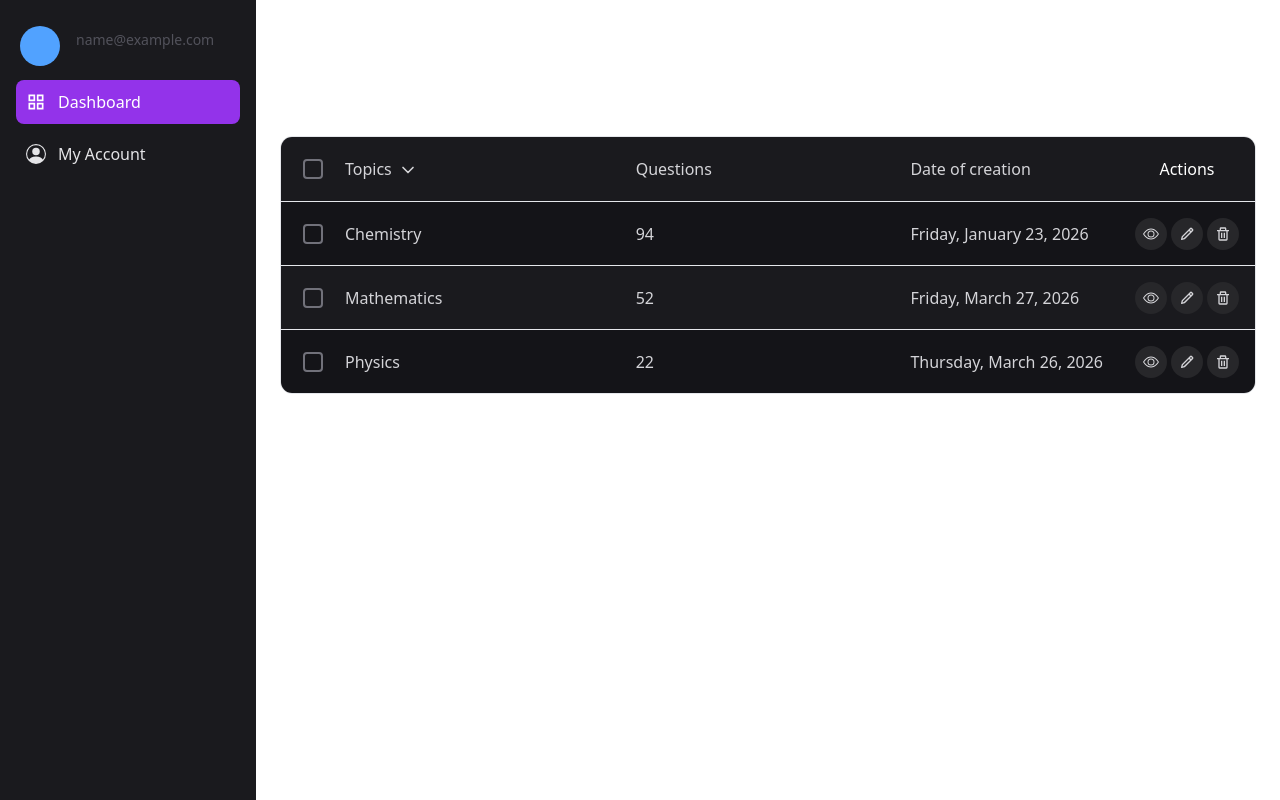
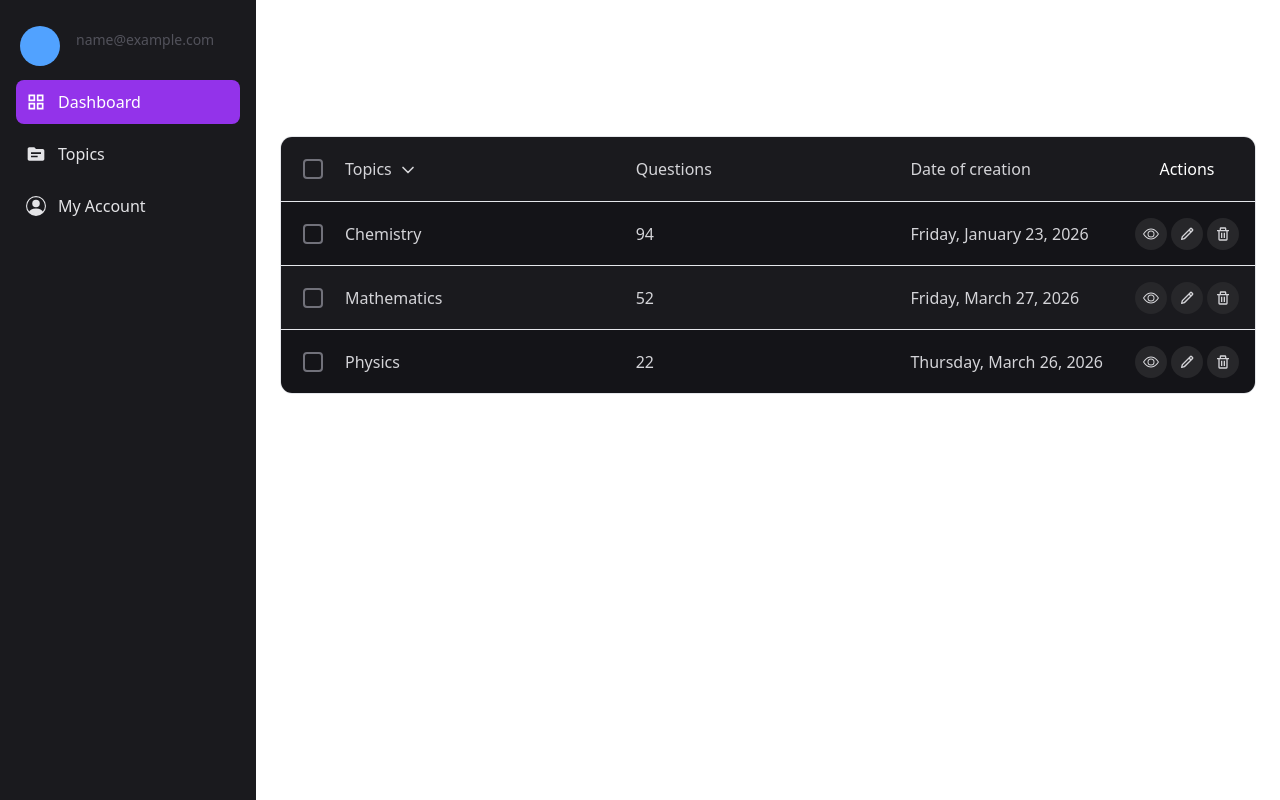
Before and after one commit to LuizGomes56/poosd_final_project, a React (Vite) app in the folder frontend/: page /settings/dashboard in a window 1280 px wide. Built offline with nearby package versions, Linux system fonts and the light colour scheme; sample sign-in values are in the browser's storage.

Commit message:
add topics to sidebar

```diff
--- a/frontend/src/components/Sidebar.tsx
+++ b/frontend/src/components/Sidebar.tsx
@@ -1,5 +1,5 @@
 import { BsPersonCircle } from "react-icons/bs";
-import { MdGridView } from "react-icons/md";
+import { MdGridView, MdTopic } from "react-icons/md";
 import { Navigate, NavLink, useParams } from "react-router-dom";
 import { useUser } from "../providers/UserProvider";
 import Photo from "./Photo";
@@ -36,6 +36,7 @@ const Sidebar = () => {
 
     const menuItems = [
         { id: "dashboard", text: "Dashboard", icon: <MdGridView className="h-5 w-5" /> },
+        { id: "topics", text: "Topics", icon: <MdTopic className="h-5 w-5" /> },
         { id: "account", text: "My Account", icon: <BsPersonCircle className="h-5 w-5" /> },
     ];
 
--- a/frontend/src/pages/App.tsx
+++ b/frontend/src/pages/App.tsx
@@ -3,9 +3,11 @@ import Dashboard from "../components/Dashboard";
 import AccountSettings from "./AccountSettings";
 import { useParams } from "react-router-dom";
 import Sidebar from "../components/Sidebar";
+import Topics from "./Topics";
 
 const componentMap: Record<string, React.ComponentType> = {
     dashboard: Dashboard,
+    topics: Topics,
     account: AccountSettings,
 };
 
--- a/frontend/src/pages/Topics.tsx
+++ b/frontend/src/pages/Topics.tsx
@@ -61,10 +61,6 @@ export default function Topics() {
 
             {/* Page header */}
             <div className="flex flex-col gap-0.5">
-                <p className="text-xs dark:text-zinc-500 text-zinc-400">
-                    dashboard /{" "}
-                    <span className="dark:text-zinc-300 text-zinc-600">topics</span>
-                </p>
                 <h1 className="text-2xl font-bold dark:text-white">Topics</h1>
             </div>
 
```
